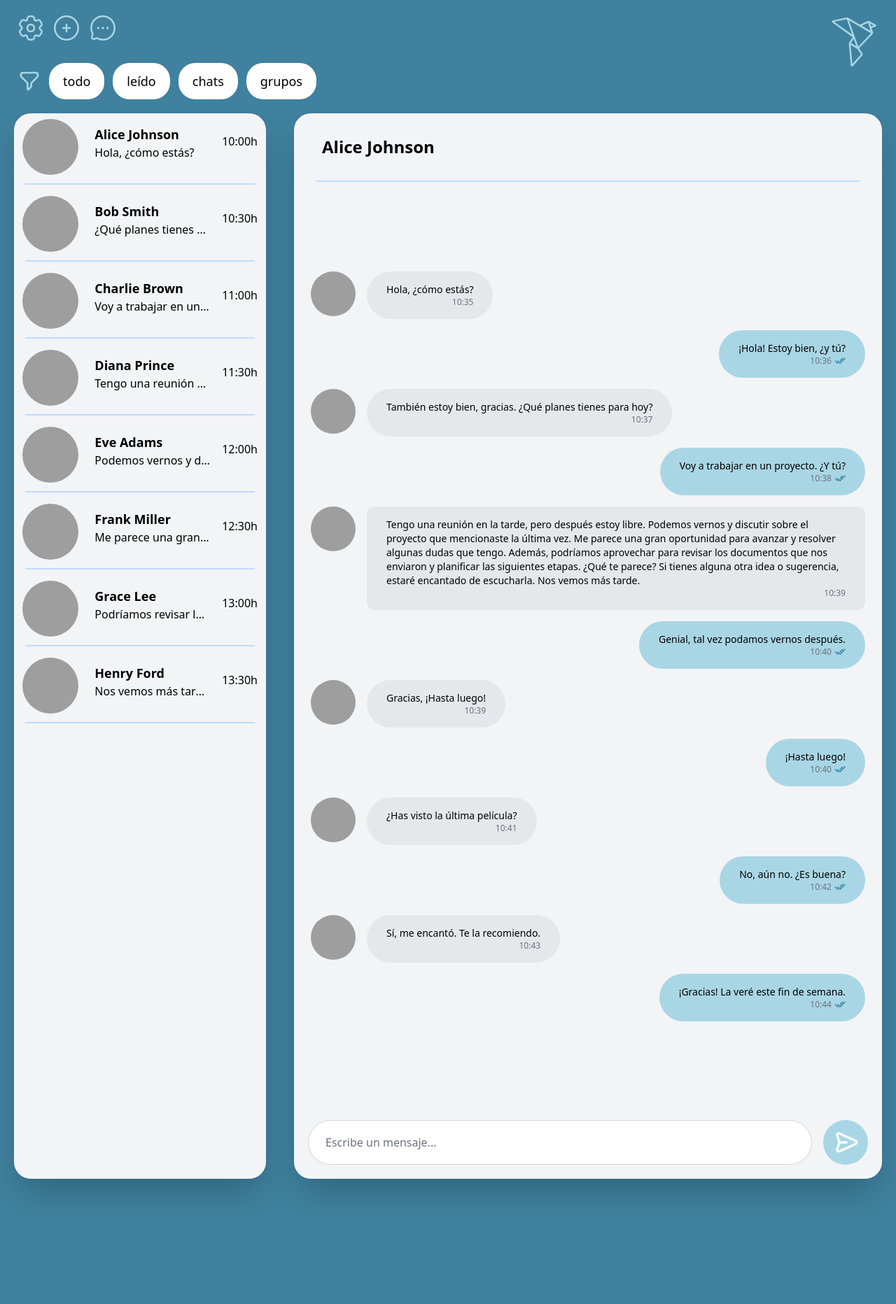
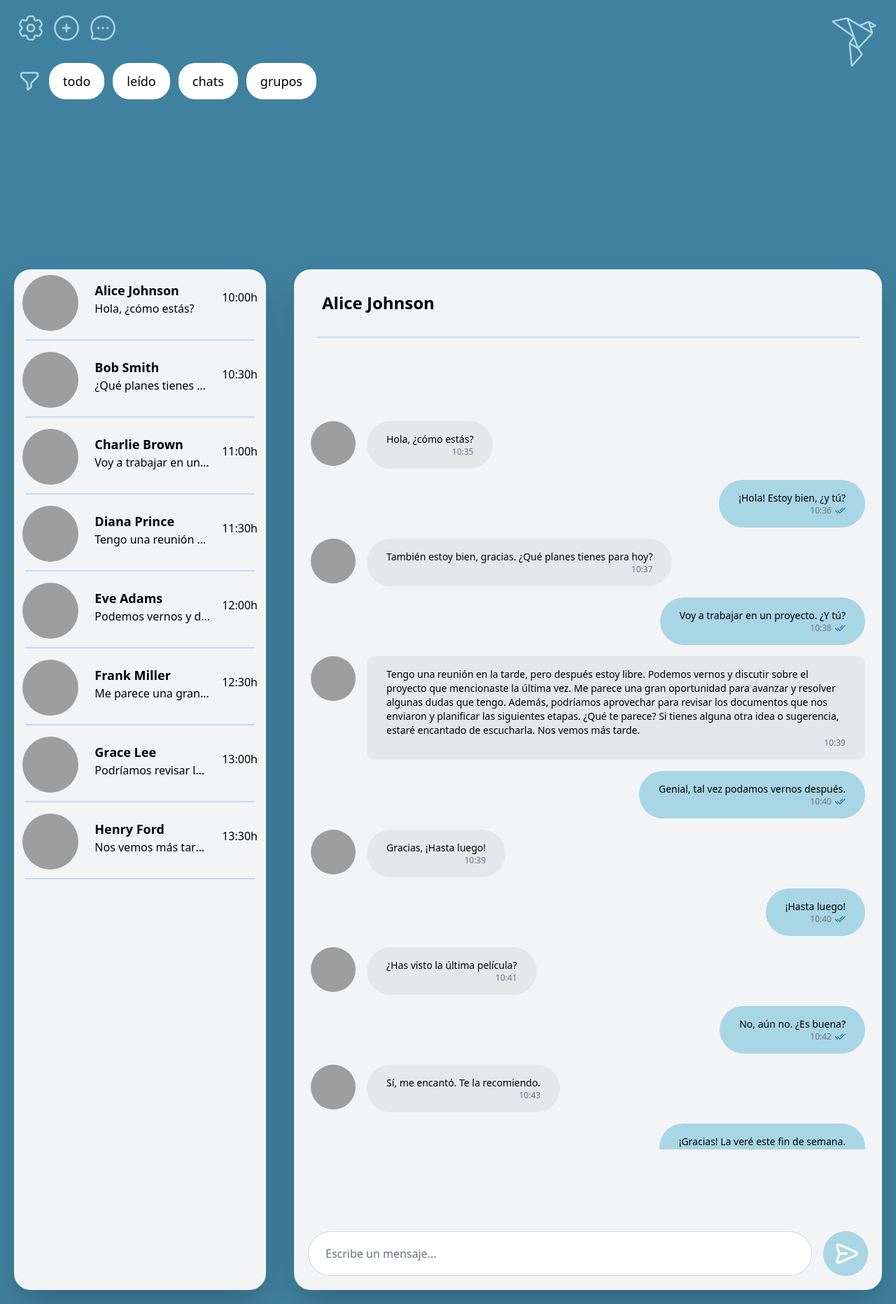
Before and after one commit to ElenaRivilla/API-whatsapp, a Python web app: template messaging-app/frontend/templates/listaChats.html in a window 1280 px wide. Shown: the whole page at 70% size. Run offline with Jinja, Linux system fonts and the light colour scheme; the template is opened without the code that fills it, so the values that code supplies are empty; some libraries are stand-ins or nearby versions; grey boxes are pictures that could not be loaded.

Commit message:
Adjust header and section heights in listaChats.html for improved layout

```diff
--- a/messaging-app/frontend/templates/listaChats.html
+++ b/messaging-app/frontend/templates/listaChats.html
@@ -31,7 +31,7 @@
 
 <body>
     <main class="h-dvh flex flex-col p-5">
-        <header class="flex flex-col md:flex-row lg:h-1/8 xl:h-1/8 sm:flex mb-5 lg:mb-5">
+        <header class="flex flex-col md:flex-row lg:h-1/8 xl:h-1/8 sm:flex mb-5 lg:mb-5 md:h-[20%]">
             <div class="w-full md:w-[60%]">
                 <div class="">
                     <div
@@ -62,7 +62,7 @@
                 <img src="../assets/svg/dove.svg" alt="logo" class="w-16 h-16 md:w-20 md:h-20">
             </div>
         </header>
-        <div class="flex flex-col md:flex-row h-[83.5%]">
+        <div class="flex flex-col md:flex-row h-[80%]">
             <section
                 class=" contacts bg-gray-100 w-full md:w-[30%] h-full mb-4 md:mb-0 md:mr-10 rounded-3xl overflow-y-auto custom-scrollbar shadow-2xl">
                 <div class="scrollbar-custom">
```
